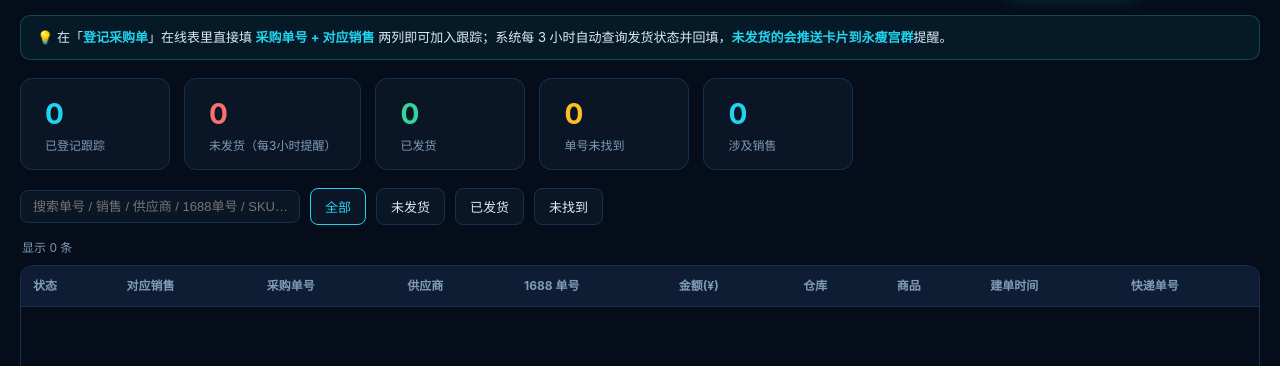
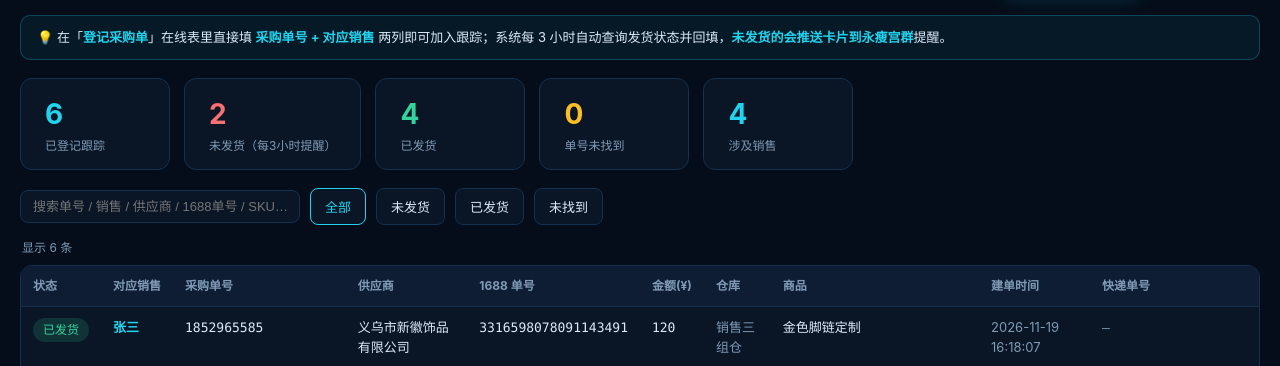
Before and after one commit to Echo-ai-use/purchase-shipment-dashboard, a plain HTML site: page index.html in a window 1280 px wide. Shown: the part 74-440 px from the top of the page. Drawn offline with Linux system fonts and the light colour scheme.

Commit message:
deploy purchase shipment dashboard

```diff
--- a/index.html
+++ b/index.html
@@ -82,7 +82,7 @@ tr:hover td{background:rgba(34,211,238,.05)}
 <div class="empty" id="empty" style="display:none"><div class="big">📭</div>还没有登记采购单<br><br><a class="btn-add" id="btnTable2" target="_blank">➕ 去登记第一张采购单</a></div>
 </div>
 <script>
-const DATA = {"fetchedAt":"2026-11-19T14:02:30.003Z","total":0,"unshipped":0,"formUrl":"https://dxqo9m5r0ri.feishu.cn/share/base/shrcn15DGnG4CGNkyz0bZmWxwPd","tableUrl":"https://dxqo9m5r0ri.feishu.cn/base/C5zHbkq6SaocEws7zUWcsYKUnHb","orders":[]};
+const DATA = {"fetchedAt":"2026-11-19T14:03:06.669Z","total":6,"unshipped":2,"formUrl":"https://dxqo9m5r0ri.feishu.cn/share/base/shrcn15DGnG4CGNkyz0bZmWxwPd","tableUrl":"https://dxqo9m5r0ri.feishu.cn/base/C5zHbkq6SaocEws7zUWcsYKUnHb","orders":[{"no":"1852965585","sl":"张三","p":"义乌市新徽饰品有限公司","a":"3316598078091143491","s":"已发货","e":"","amt":120,"wh":"销售三组仓","ct":"2026-11-19 16:18:07","sku":"金色脚链定制","gid":"1852965585"},{"no":"1852965440","sl":"李四","p":"天门市依黛佳人服饰有限公司","a":"3316582023059007098","s":"已发货","e":"韵达快递 435452340125039","amt":45,"wh":"销售三组仓","ct":"2026-11-19 14:54:00","sku":"女式卫衣-卡其色S","gid":"1852965440"},{"no":"3316582023059007098","sl":"王五","p":"天门市依黛佳人服饰有限公司","a":"3316582023059007098","s":"已发货","e":"韵达快递 435452340125039","amt":45,"wh":"销售三组仓","ct":"2026-11-19 14:54:00","sku":"女式卫衣-卡其色S","gid":"1852965440"},{"no":"1852965610","sl":"","p":"义乌市炎北日用百货有限公司","a":"3316599662004007098","s":"未发货","e":"","amt":84.96,"wh":"销售三组仓","ct":"2026-11-19 20:13:46","sku":"塑料裁纸刀-黑色","gid":"1852965610"},{"no":"1852965608","sl":"","p":"东莞市众宬家居有限公司","a":"3317207520001052290","s":"未发货","e":"","amt":2014,"wh":"销售三组仓","ct":"2026-11-19 20:13:45","sku":"骑行保暖面罩-胡子爷爷冰丝款","gid":"1852965608"},{"no":"1852965628","sl":"王爽","p":"湖州宥选服饰有限公司","a":"3316583679098007098","s":"已发货","e":"","amt":63.9,"wh":"销售三组仓","ct":"2026-11-19 20:14:00","sku":"儿童表演服-5200裙子90cm-到仓需要拍实物图同步销售和运营","gid":"1852965628"}]};
 let filter='all';
 document.getElementById('ft').textContent=new Date(DATA.fetchedAt).toLocaleString('zh-CN',{timeZone:'Asia/Shanghai'});
 document.getElementById('btnTable').href=DATA.tableUrl;
```
